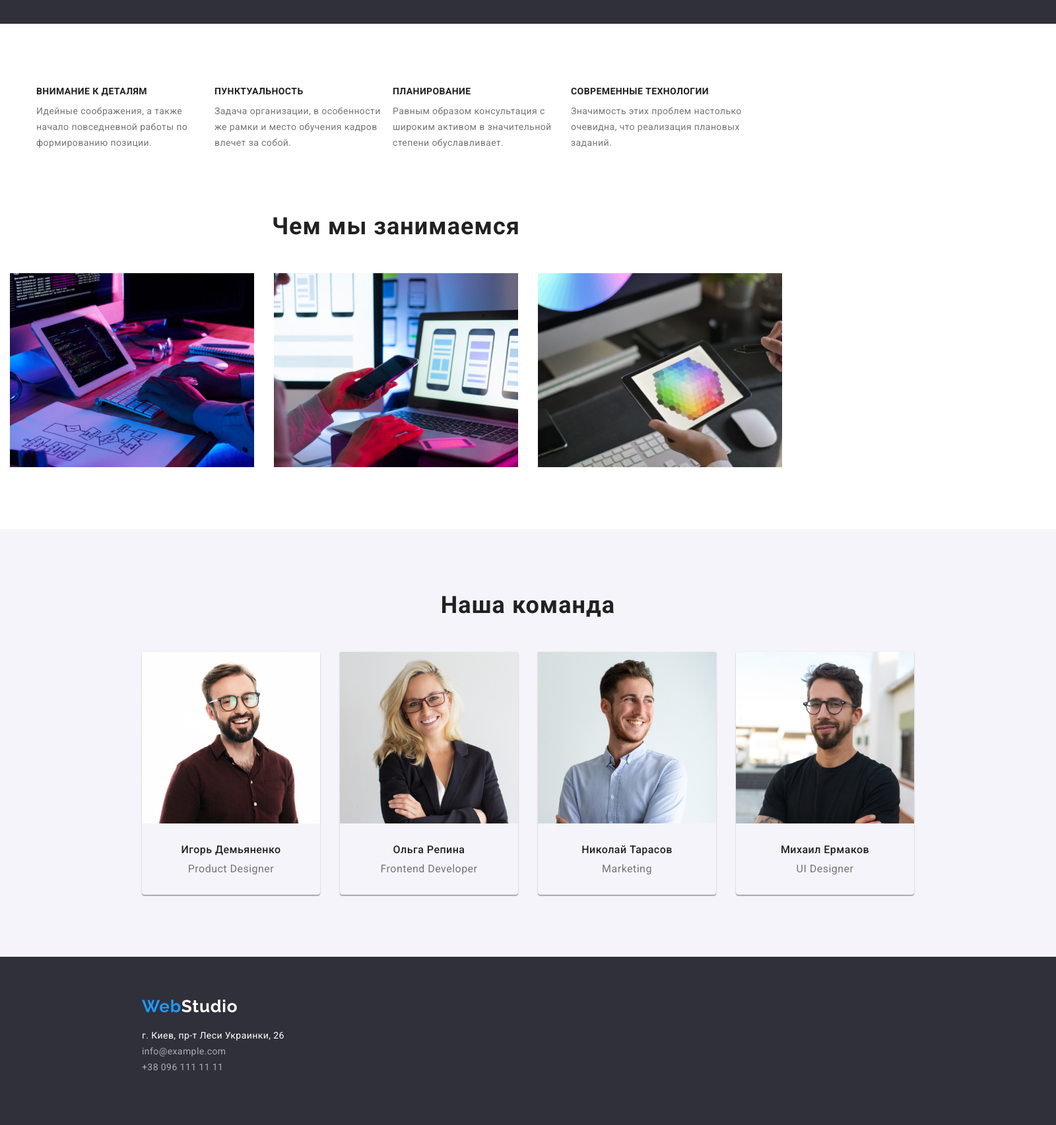
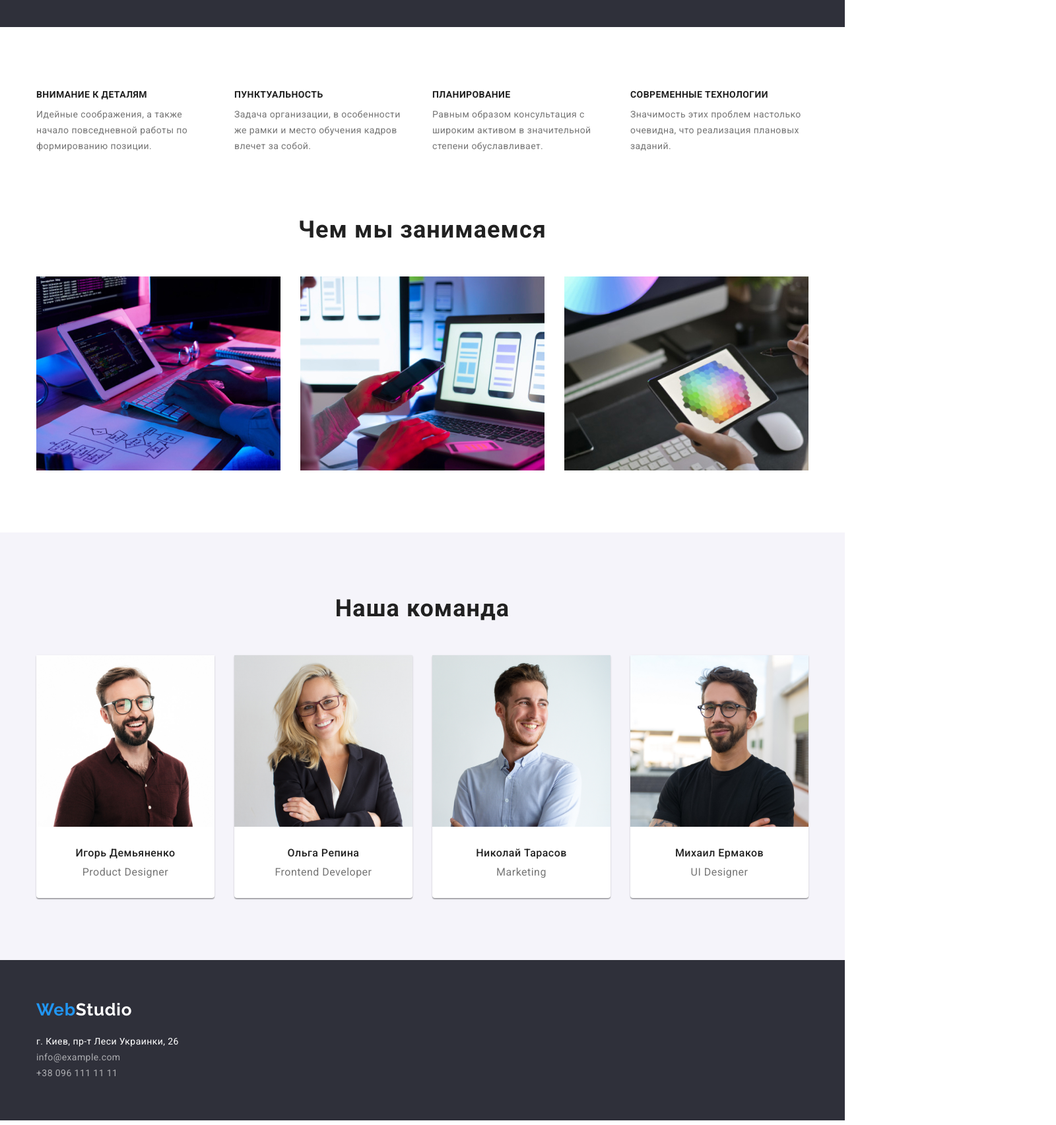
Before and after one commit to Yuliia-Tkachova/goit-markup-hw-0311111, a plain HTML site: page index.html in a window 1280 px wide. Shown: the part 640-2345 px from the top of the page at 66% size, 1600 px wide, since content can reach past the window. Drawn offline with nearby package versions, Linux system fonts and the light colour scheme.

Commit message:
correction of the homepage

```diff
--- a/css/styles.css
+++ b/css/styles.css
@@ -14,12 +14,11 @@
 
   /* others */
 }
-
-*,
-*::before,
-*::after {
-  box-sizing: border-box;
+.body {
+  font-family: var(--main-font);
+  color: var(--main-txt-cl);
 }
+/* reset styles*/
 h1,
 h2,
 h3,
@@ -30,17 +29,17 @@ p {
   margin: 0;
 }
 
-.body {
-  font-family: var(--main-font);
-  color: var(--main-txt-cl);
-}
-/* reset styles*/
 .link {
   text-decoration: none;
   color: currentColor;
 }
 .list {
   list-style: none;
+  padding: 0;
+  margin: 0;
+}
+.section {
+  padding: 94px 0;
 }
 
 /* header section */
@@ -56,12 +55,9 @@ p {
 .nav-list .nav-item:last-child {
   margin-right: 0;
 }
-.nav-list {
-  padding-left: 0;
-}
+
 .container {
   width: 1200px;
-  align-items: center;
   padding-right: 15px;
   padding-left: 15px;
   margin-left: auto;
@@ -74,8 +70,7 @@ p {
   line-height: calc(31 / 26);
   letter-spacing: 0.03em;
   color: #000000;
-  padding-top: 24px;
-  margin-right: 93px;
+   margin-right: 93px;
   display: block;
 }
 .logo-web {
@@ -88,10 +83,9 @@ p {
   letter-spacing: 0.02em;
   color: var(--main-txt-cl);
   display: block;
+  padding: 32px 0;
 }
-.link {
-  padding-top: 32px;
-}
+
 
 .nav-link:hover,
 .nav-link:focus {
@@ -128,15 +122,16 @@ p {
   letter-spacing: 0.02em;
   color: var(--secondary-xt-cl);
   display: block;
+  padding: 32px 0;
 }
 .header-phone {
-  margin-left: 50px;
   font-weight: 500;
   font-size: 14px;
   line-height: calc(16 / 14);
   letter-spacing: 0.02em;
   color: var(--secondary-xt-cl);
   display: block;
+  padding: 32px 0;
 }
 .cont {
   display: flex;
@@ -144,14 +139,15 @@ p {
 }
 .header-list {
   margin-left: auto;
-  padding-left: 0;
+}
+.header-item:not(:last-child) {
+  margin-right: 50px;
 }
 /* hero section */
 
-.hero,
-.footer {
-  background: #2f303a;
-  width: 1600px;
+.hero {
+  background-color: #2f303a;
+  padding-top: 200px;
   padding-bottom: 200px;
 }
 .hero-title {
@@ -162,18 +158,15 @@ p {
   text-align: center;
   letter-spacing: 0.06em;
   text-transform: uppercase;
-  padding-top: 200px;
-  padding-bottom: 15px;
-  gap: 30px;
   width: 696px;
-  margin: 0 auto;
+  margin-bottom: 30px;
+  margin-left: auto;
   margin-right: auto;
-  margin-left: auto;
 }
 .hero-btn {
   font-family: inherit;
   align-items: center;
-  margin: 0 auto;
+
   margin-left: auto;
   margin-right: auto;
   font-weight: 700;
@@ -181,7 +174,7 @@ p {
   line-height: calc(30 / 16);
   color: #ffffff;
   background: var(--accent-cl);
-  display: flex;
+  display:flex;
   justify-content: center;
   letter-spacing: 0.06em;
   cursor: pointer;
@@ -189,8 +182,8 @@ p {
   box-shadow: 0px 4px 4px rgba(0, 0, 0, 0.15);
   border-radius: 4px;
   min-width: 200px;
-  padding-top: 15px;
-  padding-bottom: 15px;
+  padding-top: 10px;
+  padding-bottom: 10px;
 }
 
 /* features section */
@@ -198,15 +191,11 @@ p {
   display: none;
 }
 .features {
-  padding-top: 94px;
+  padding-bottom: 0;
 }
 .features-list {
   display: flex;
-  width: 1170px;
-  align-items: center;
-  padding-left: 0;
-  padding-right: 0;
-  margin: 0 auto;
+  gap: 30px;
 }
 .features-title {
   font-weight: 700;
@@ -215,7 +204,7 @@ p {
   letter-spacing: 0.03em;
   text-transform: uppercase;
   color: var(--main-txt-cl);
-  padding-bottom: 10px;
+  margin-bottom: 10px;
 }
 .features-text {
   font-size: 14px;
@@ -225,15 +214,10 @@ p {
 }
 .features-item {
   width: 270px;
-  justify-content: space-between;
-  gap: 30px;
+
 }
 /*about and team sections */
-.about {
-  padding-top: 94px;
-  padding-bottom: 94px;
-  width: 1200px;
-}
+
 .about-title,
 .team-title {
   font-weight: 700;
@@ -242,14 +226,11 @@ p {
   text-align: center;
   letter-spacing: 0.03em;
   color: var(--main-txt-cl);
-  padding-bottom: 50px;
+  margin-bottom: 50px;
 }
-.team-title {
-  padding-top: 94px;
-}
+
 .team {
- width: 1600px;
-  background: #f5f4fa;
+  background-color: #f5f4fa;
 }
 
 .team-subtitle {
@@ -259,8 +240,8 @@ p {
   text-align: center;
   letter-spacing: 0.03em;
   color: var(--main-txt-cl);
-  padding-top: 30px;
-  padding-bottom: 10px;
+
+  margin-bottom: 10px;
 }
 .team-text {
   font-size: 16px;
@@ -268,7 +249,10 @@ p {
   text-align: center;
   letter-spacing: 0.03em;
   color: var(--secondary-xt-cl);
-  padding-bottom: 30px;
+
+}
+.team-wrap {
+  padding: 30px 10px;
 }
 .about-img {
   display: block;
@@ -279,36 +263,30 @@ p {
   width: 270px;
 }
 .team-item {
+  background-color: #FFFFFF;
   box-shadow: 0px 1px 3px rgba(0, 0, 0, 0.12), 0px 1px 1px rgba(0, 0, 0, 0.14),
     0px 2px 1px rgba(0, 0, 0, 0.2);
   border-radius: 0px 0px 4px 4px;
 }
-.team-list {
-  padding-bottom: 94px;
-}
+
 
 .about-list,
 .team-list {
   display: flex;
-  justify-content: space-between;
+
   gap: 30px;
-  margin: 0;
-  padding-left: 0;
+
 }
 /* footer section */
 .footer {
-  padding-bottom: 0;
-}
-.cont-footer {
-
-  padding: 60px 1154px 60px 215px;
-  margin: 0;
-}
-.address {
-  width: 231px;
+  padding: 60px 0;
+  background-color: #2f303a;
 }
 .address-list {
   padding-left: 0;
+}
+.address-item:not(:last child) {
+  margin-bottom: 9px;
 }
 .footer-logo {
   font-family: var(--secondary-fond);
@@ -317,8 +295,8 @@ p {
   line-height: calc(31 / 26);
   letter-spacing: 0.03em;
   color: #ffffff;
-  padding-top: 0;
-  width: 145px;
+
+
 }
 .address-link {
   font-size: 14px;
@@ -407,6 +385,7 @@ border: 1px solid #EEEEEE;
 }
 .address {
   font-style: normal;
+  margin-top: 20px;
 }
 .portf-img {
   display: block;
--- a/index.html
+++ b/index.html
@@ -57,7 +57,7 @@
         </div>
       </section>
       <!--features-section-->
-      <section class="features">
+      <section class="section features">
         <div class="container">
           <!--прихований заголовок-->
           <h2 class="none-title">Особенности</h2>
@@ -90,7 +90,7 @@
         </div>
       </section>
       <!--about-section-->
-      <section class="about">
+      <section class="section about">
         <div class="container">
           <h2 class="about-title">Чем мы занимаемся</h2>
           <ul class="about-list list">
@@ -122,29 +122,37 @@
         </div>
       </section>
       <!--team-section-->
-      <section class="team">
+      <section class="section team">
         <div class="container">
           <h2 class="team-title">Наша команда</h2>
           <ul class="team-list list">
             <li class="team-item">
               <img class="team-img" src="./images/img-3.jpg" alt="фото мужчины" width="270" />
+              <div class="team-wrap">
               <h3 class="team-subtitle">Игорь Демьяненко</h3>
               <p class="team-text" lang="en">Product Designer</p>
+            </div>
             </li>
             <li class="team-item">
               <img class="team-img" src="./images/img-2.jpg" alt="фото женщины" width="270" />
+              <div class="team-wrap">
               <h3 class="team-subtitle">Ольга Репина</h3>
               <p class="team-text" lang="en">Frontend Developer</p>
+            </div>
             </li>
             <li class="team-item">
               <img class="team-img" src="./images/img-1.jpg" alt="фото мужчины" width="270" />
+              <div class="team-wrap">
               <h3 class="team-subtitle">Николай Тарасов</h3>
               <p class="team-text" lang="en">Marketing</p>
+            </div>
             </li>
             <li class="team-item">
               <img class="team-img" src="./images/img.jpg" alt="фото мужчины" width="270" />
+              <div class="team-wrap">
               <h3 class="team-subtitle">Михаил Ермаков</h3>
               <p class="team-text" lang="en">UI Designer</p>
+            </div>
             </li>
           </ul>
         </div>
```
